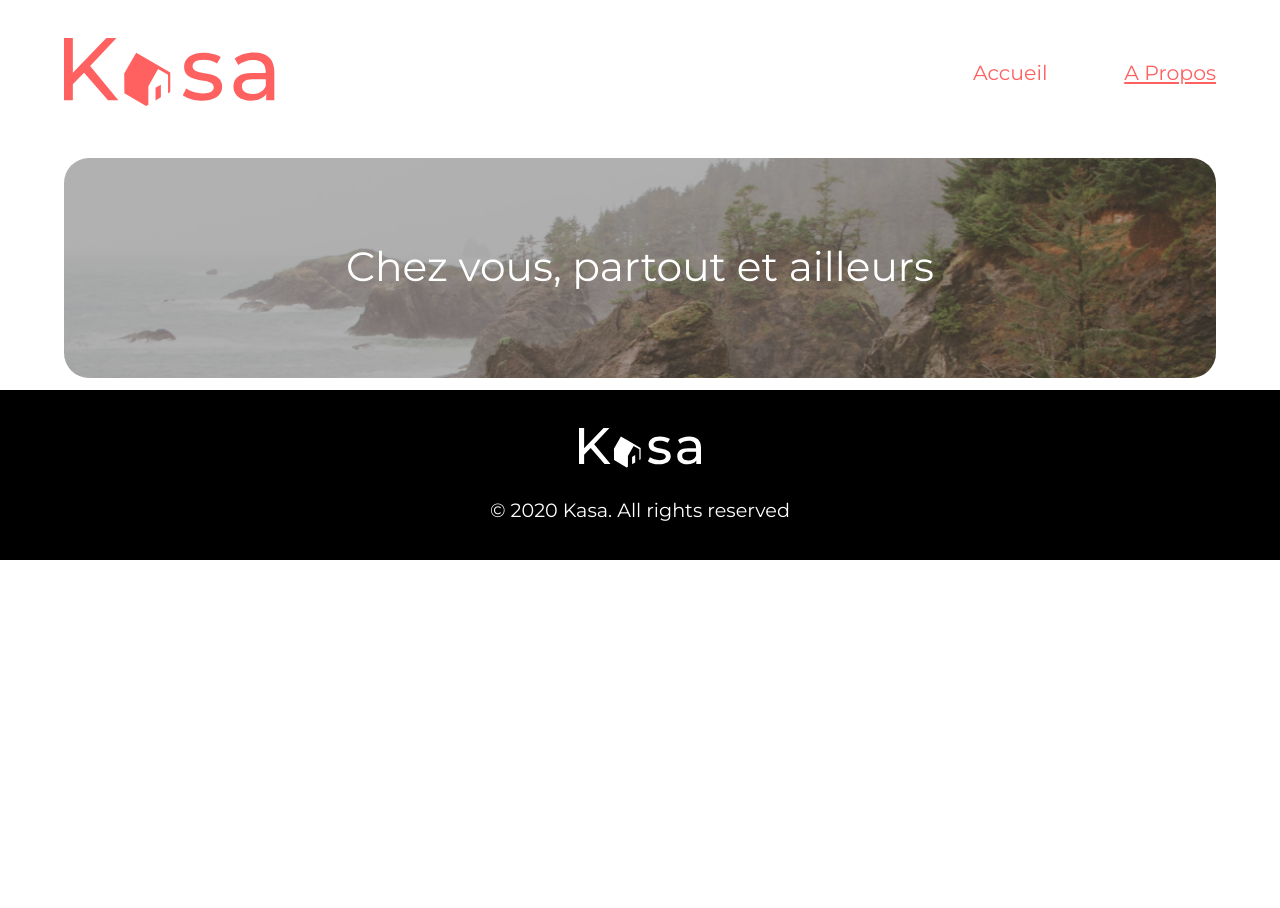
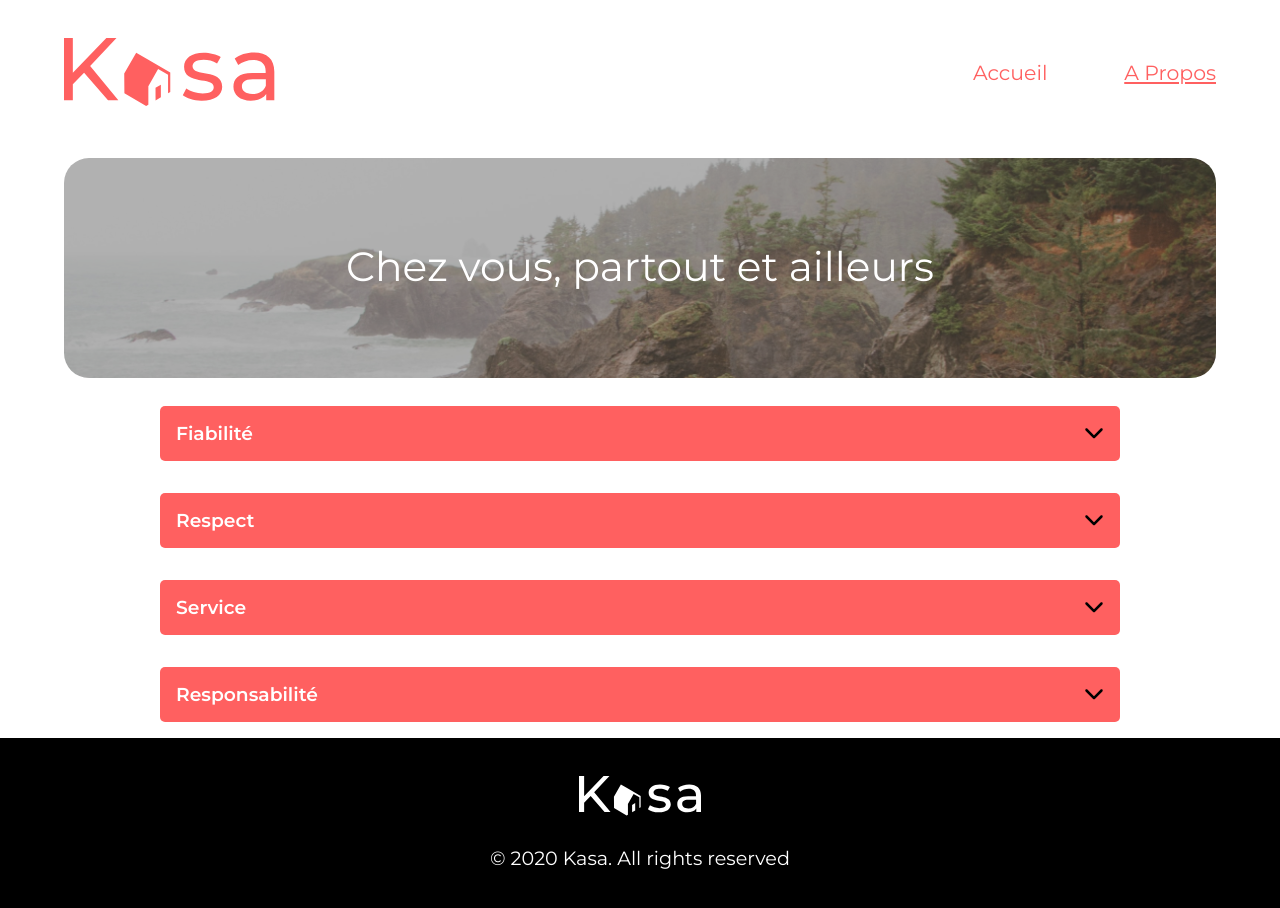
Before and after one commit to monkeycs60/kasa-cs-p11, a React (Create React App) app: page /about in a window 1280 px wide. Before the commit the page ends 800 px from the top, so only its background shows below. Built offline with nearby package versions, Linux system fonts and the light colour scheme.

Commit message:
dropdown 80%

```diff
--- /dev/null
+++ b/src/components/Collapse/Collapse.css
@@ -0,0 +1,32 @@
+.dropdown {
+  display: flex;
+  flex-direction: column;
+  background: rgb(255, 96, 96);
+  width: 75%;
+  margin: 1em;
+  border-radius: 5px;
+}
+.dropdown .TitlePannel {
+  display: flex;
+  justify-content: space-between;
+  padding: 1em;
+  border-radius: 5px;
+}
+.dropdown .TitlePannel h3 {
+  color: white;
+}
+.dropdown .TitlePannel img {
+  width: 20px;
+  height: 20px;
+  color: white;
+}
+.dropdown p {
+  background: rgb(246, 246, 246);
+  border-bottom-left-radius: 5px;
+  border-bottom-right-radius: 5px;
+  padding: 1.5em 1em 1em 1em;
+}
+
+.chevron {
+  color: white !important;
+}
--- /dev/null
+++ b/src/components/Collapse/Collapse.jsx
@@ -0,0 +1,32 @@
+import React, { useState } from "react";
+import chevronDown from "../../assets/chevron-down-solid.svg";
+import chevronUp from "../../assets/chevron-up-solid.svg";
+import "./Collapse.css";
+
+const Dropdown = ({ title, text }) => {
+  const [isCollapsed, setIsCollapsed] = useState(true);
+  const [chevron, setChevron] = useState(chevronDown);
+
+  const toggleCollapse = () => {
+    setIsCollapsed(!isCollapsed);
+    setChevron(isCollapsed ? chevronUp : chevronDown);
+  };
+
+  return (
+    <div
+      onClick={toggleCollapse}
+      onKeyDown={toggleCollapse}
+      role="button"
+      tabIndex={0}
+      className="dropdown"
+    >
+      <div className="TitlePannel">
+        <h3>{title}</h3>
+        <img src={chevron} alt="Chevron" className="chevron" />
+      </div>
+      <div className="HiddenText">{!isCollapsed && <p>{text}</p>}</div>
+    </div>
+  );
+};
+
+export default Dropdown;
--- /dev/null
+++ b/src/components/Collapse/Collapse.scss
@@ -0,0 +1,32 @@
+.dropdown {
+    display: flex;
+    flex-direction: column;
+    background: rgba(255, 96, 96, 1);
+    width: 75%;
+    margin: 1em;
+    border-radius: 5px;
+    .TitlePannel {
+        display: flex;
+        justify-content: space-between;
+        padding: 1em;
+        border-radius: 5px;
+        h3 {
+            color: white;
+        }
+    img {
+        width: 20px;
+        height: 20px;
+        color: white;
+    }
+}
+    p {
+        background: rgba(246, 246, 246, 1);
+        border-bottom-left-radius: 5px;
+        border-bottom-right-radius: 5px;
+        padding: 1.5em 1em 1em 1em;
+    }
+}
+
+.chevron {
+    color: white!important;
+}
--- /dev/null
+++ b/src/pages/AboutPage/AboutPage.css
@@ -0,0 +1,6 @@
+.MenuCollapse {
+  display: flex;
+  flex-direction: column;
+  align-items: center;
+  width: 100%;
+}
--- a/src/pages/AboutPage/AboutPage.js
+++ b/src/pages/AboutPage/AboutPage.js
@@ -1,11 +1,31 @@
 import React from 'react';
 import Banner from '../../components/Banner/Banner';
+import Collapse from '../../components/Collapse/Collapse';
+import './AboutPage.css';
 
 const AboutPage = () => {
     return (
-        <div>
+      <div>
         <Banner />
+        <div className="MenuCollapse">
+          <Collapse
+            title="Fiabilité"
+            text="Les annonces postées sur Kasa garantissent une fiabilité totale. Les photos sont conformes aux logements, et toutes les informations sont régulièrement vérifiées  par nos équipes."
+          />
+          <Collapse
+            title="Respect"
+            text="La bienveillance fait partie des valeurs fondatrices de Kasa. Tout comportement discriminatoire ou de perturbation du voisinage entraînera une exclusion de notre plateforme."
+          />
+          <Collapse
+            title="Service"
+            text="Nos équipes se tiennent à votre disposition pour vous fournir une expérience parfaite. N'hésitez pas à nous contacter si vous avez la moindre question."
+          />
+          <Collapse
+            title="Responsabilité"
+            text="La sécurité est la priorité de Kasa. Aussi bien pour nos hôtes que pour les voyageurs, chaque logement correspond aux critères de sécurité établis par nos services. En laissant une note aussi bien à l'hôte qu'au locataire, cela permet à nos équipes de vérifier que les standards sont bien respectés. Nous organisons également des ateliers sur la sécurité domestique pour nos hôtes."
+          />
         </div>
+      </div>
     );
     }
 
--- /dev/null
+++ b/src/pages/AboutPage/AboutPage.scss
@@ -0,0 +1,6 @@
+.MenuCollapse {
+    display: flex;
+    flex-direction: column;
+    align-items: center;
+    width: 100%;
+}
```
Also changed, not shown: src/assets/chevron-down-solid.svg (added), src/assets/chevron-up-solid.svg (added).
